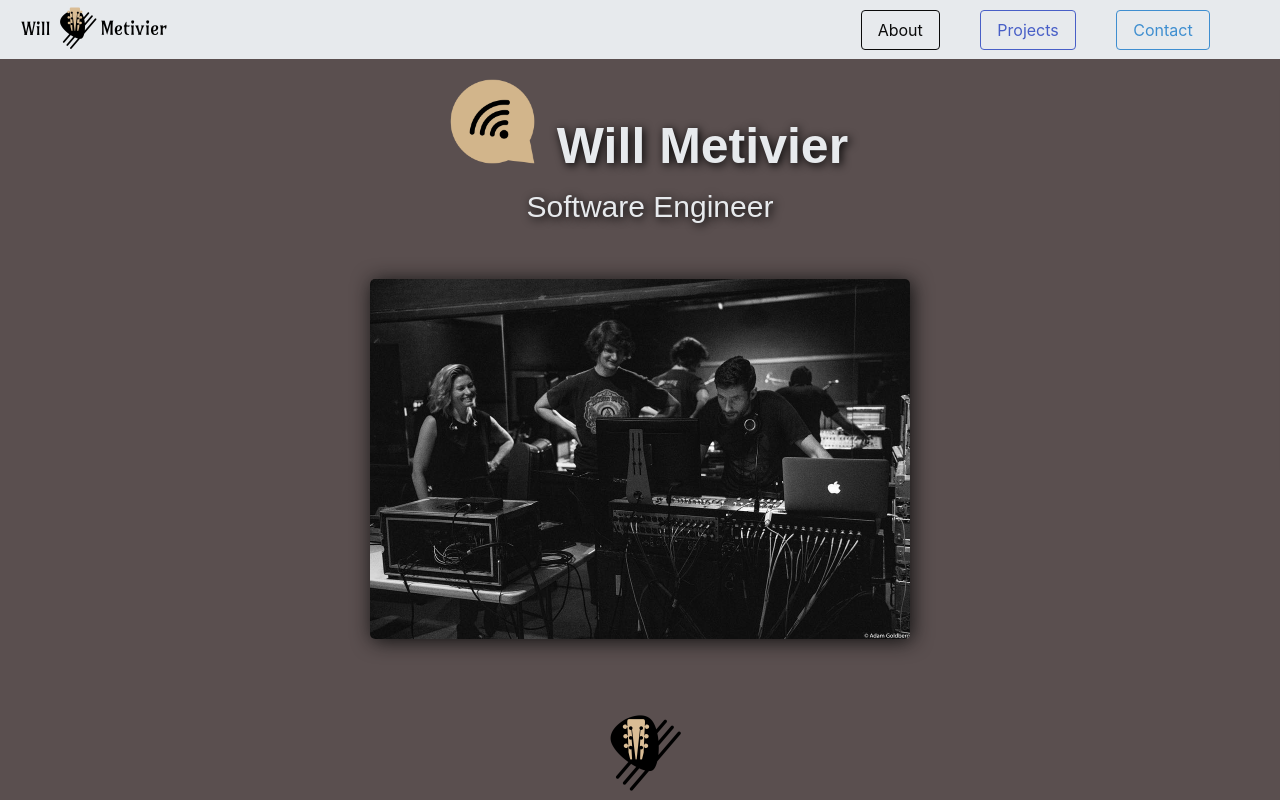
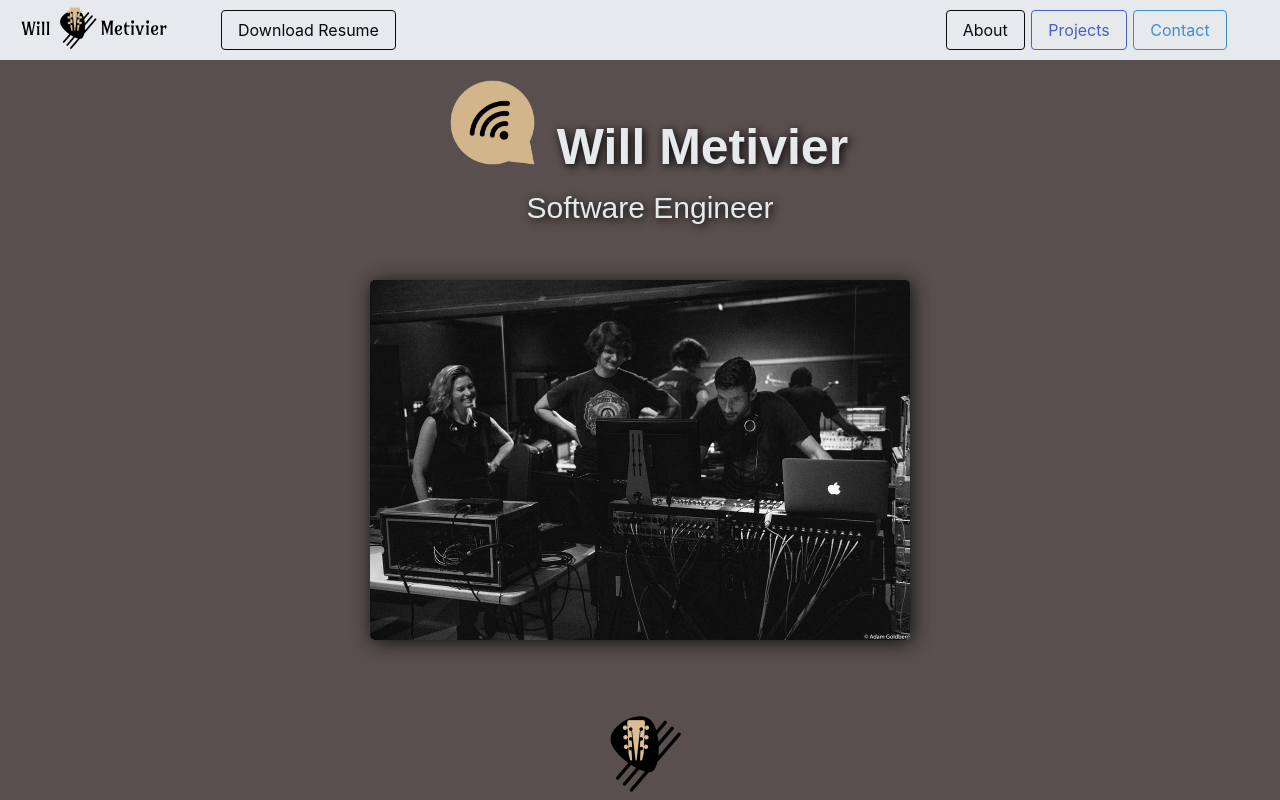
Before and after one commit to willnolin/portfolio, a React (Create React App) app in the folder portfolio-app/: page / in a window 1280 px wide. Shown: the top 800 px of the page. Built offline with nearby package versions, Linux system fonts and the light colour scheme; no server answers; a web font is replaced by a local one.

Commit message:
button in header

```diff
--- a/portfolio-app/src/components/Footer.jsx
+++ b/portfolio-app/src/components/Footer.jsx
@@ -3,17 +3,17 @@ import "./Footer.css"
 import github from "../assets/images/github_thumb.png"
 import linkedin from "../assets/images/linked_icon.png"
 import email from "../assets/images/email_icon.png"
-import resume from "../assets/resources/WillM_Resume.pdf"
-import FileSaver from 'file-saver'
+// import resume from "../assets/resources/WillM_Resume.pdf"
+// import FileSaver from 'file-saver'
 
-export default function Footer() {
+export default function Footer({saveFile}) {
 
-  const saveFile = () => {
-    FileSaver.saveAs(
-      resume,
-      "WillM_Resume.pdf"
-    );
-  }
+  // const saveFile = () => {
+  //   FileSaver.saveAs(
+  //     resume,
+  //     "WillM_Resume.pdf"
+  //   );
+  // }
   return (
 
     <footer className="footer">
--- a/portfolio-app/src/components/Layout.jsx
+++ b/portfolio-app/src/components/Layout.jsx
@@ -2,16 +2,25 @@ import React from 'react'
 // import Header from './Header'
 import Nav from './Nav';
 import Footer from './Footer'
+import resume from "../assets/resources/WillM_Resume.pdf"
+import FileSaver from 'file-saver'
 
 export default function Layout(props) {
 
   const { volume, setVolume } = props;
 
+  const saveFile = () => {
+    FileSaver.saveAs(
+      resume,
+      "WillM_Resume.pdf"
+    );
+  }
+
   return (
     <div className="layout-parent">
-      <Nav volume={volume} setVolume={setVolume} />
+      <Nav volume={volume} setVolume={setVolume} saveFile={saveFile} />
       <div className="layout-children">{props.children}</div>
-      <Footer />
+      <Footer saveFile={saveFile}/>
     </div>
   )
 }
--- a/portfolio-app/src/components/Nav.css
+++ b/portfolio-app/src/components/Nav.css
@@ -1,6 +1,6 @@
 .navbar {
   width: 100%;
- background-color: rgb(231, 234, 237);
+  background-color: rgb(231, 234, 237);
 }
 .navbar-container {
   /* max-width: 1100px; */
@@ -15,15 +15,15 @@
 .navbar-end {
   display: flex;
   justify-content: space-around;
-  margin-left:60%;
+  margin-left: 60%;
   margin-right: 50px;
   margin-top: 10px;
-  width: 100%
+  width: 100%;
 }
 
 .title {
   margin: 10px 50px;
-  font-family: 'Hind', sans-serif;
+  font-family: "Hind", sans-serif;
 }
 .hamburger-menu-content {
   display: flex;
@@ -49,28 +49,32 @@
   /* left: -100px; */
 }
 .hamburger-links {
-  color:rgb(231, 234, 237);
+  color: rgb(231, 234, 237);
   margin: 25px;
 }
 
 .link-text {
-  color:rgb(231, 234, 237);
-  font-weight:bold;
+  color: rgb(231, 234, 237);
+  font-weight: bold;
   text-decoration: none;
 }
 .valume-container {
-position:relative;
+  position: relative;
 }
 .volume {
-  position:absolute;
+  position: absolute;
   width: 30px;
-  height:30px;
+  height: 30px;
   margin: 10px 50px;
 }
 .volume-mute {
-  position:absolute;
+  position: absolute;
   display: none;
   width: 30px;
-  height:30px;
+  height: 30px;
   margin: 10px 50px;
 }
+
+.nav-resume-btn {
+  margin: 10px 40px;
+}
--- a/portfolio-app/src/components/Nav.jsx
+++ b/portfolio-app/src/components/Nav.jsx
@@ -7,7 +7,7 @@ import logo from '../assets/images/will-metivier-logo.png'
 // import volumeMuteIcon from '../assets/images/volume-mute.png'
 
 export default function Nav(props) {
-  const { volume, setVolume } = props;
+  const { volume, setVolume, saveFile } = props;
   const [activeClass, setActiveClass] = useState("");
   const [isActive, setIsActive] = useState(false)
   const [hamburgerOpen, setHamburgerOpen] = useState('')
@@ -32,7 +32,9 @@ export default function Nav(props) {
         <Link to="/"> <img src={logo} alt="will-metivier-logo" />
           {/* <h1 className="title is-2">Will Metivier</h1> */}
         </Link>
-
+        <button className="button is-black is-outlined nav-resume-btn" onClick={saveFile}>
+          Download Resume
+        </button>
         {/* <Volume volume={volume} setVolume={setVolume} /> */}
 
         <a role="button" className={`navbar-burger ${activeClass}`} aria-label="menu"
```
